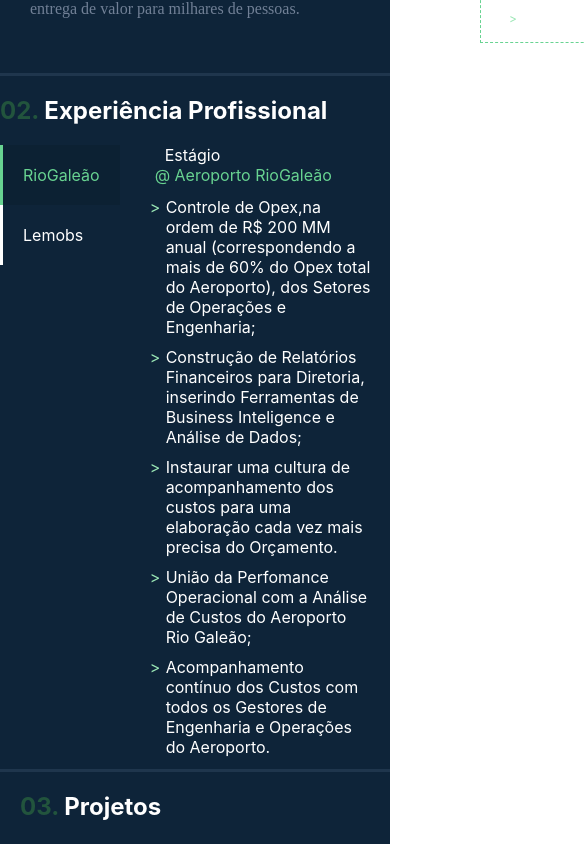
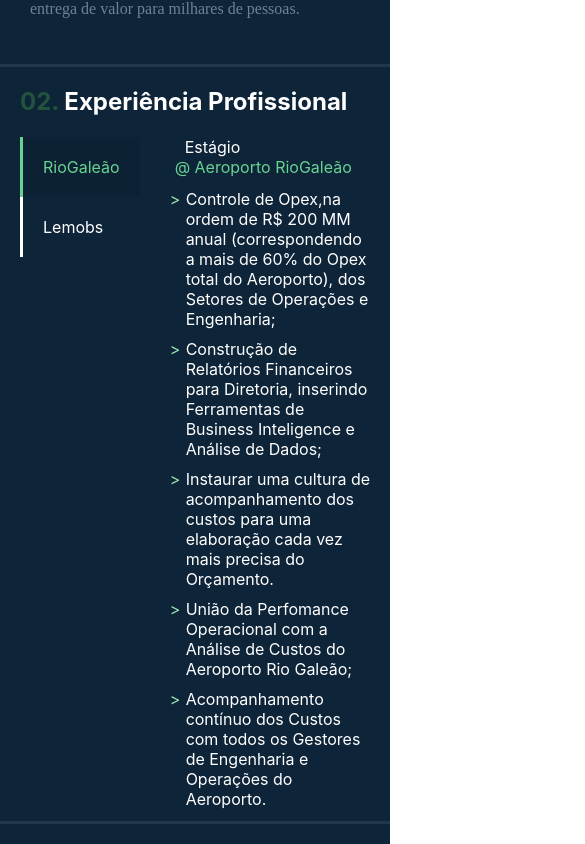
Before and after one commit to luanrjjj/mywebsite, a Next.js app: page / in a window 390 px wide. Shown: the part 980-1824 px from the top of the page, 585 px wide, since content can reach past the window. Built offline with nearby package versions, Linux system fonts and the light colour scheme.

Commit message:
Completing responsiveness

```diff
--- a/components/AboutMeSection/styles.ts
+++ b/components/AboutMeSection/styles.ts
@@ -86,6 +86,7 @@ export const Text = styled.div`
 export const BoardOfHabilities = styled.div`
   width: 300px;
   border: 1px dashed ${colors.green300};
+
   h1 {
     color: ${colors.gray500};
     margin-left: 10px;
@@ -107,4 +108,8 @@ export const BoardOfHabilities = styled.div`
     position: relative;
     color: ${colors.green200};
   }
+
+  @media (max-width:820px) {
+    display:none
+  }
 `
--- a/components/JobsSection/styles.ts
+++ b/components/JobsSection/styles.ts
@@ -19,6 +19,7 @@ export const SectionContent = styled.div`
     overflow: hidden;
     position: relative;
     color: ${colors.white};
+    margin-left: 20px;
 
     &:before {
       content: '02.';
@@ -50,6 +51,7 @@ export const JobsList = styled.ul`
   margin: 0;
   list-style: none;
   height: 350px;
+  margin-left: 20px;
 
   li {
   }
--- a/components/socialItems/styles.ts
+++ b/components/socialItems/styles.ts
@@ -14,6 +14,9 @@ export const StyledSocialList = styled.ul`
   position: sticky;
   bottom: 0;
 
+  @media (max-width: 1130px) {
+    display: none;
+  }
   &:after {
     content: '';
     display: block;
```
Also changed, not shown: components/ProjectsSection/index.tsx (+6 -0 lines).
